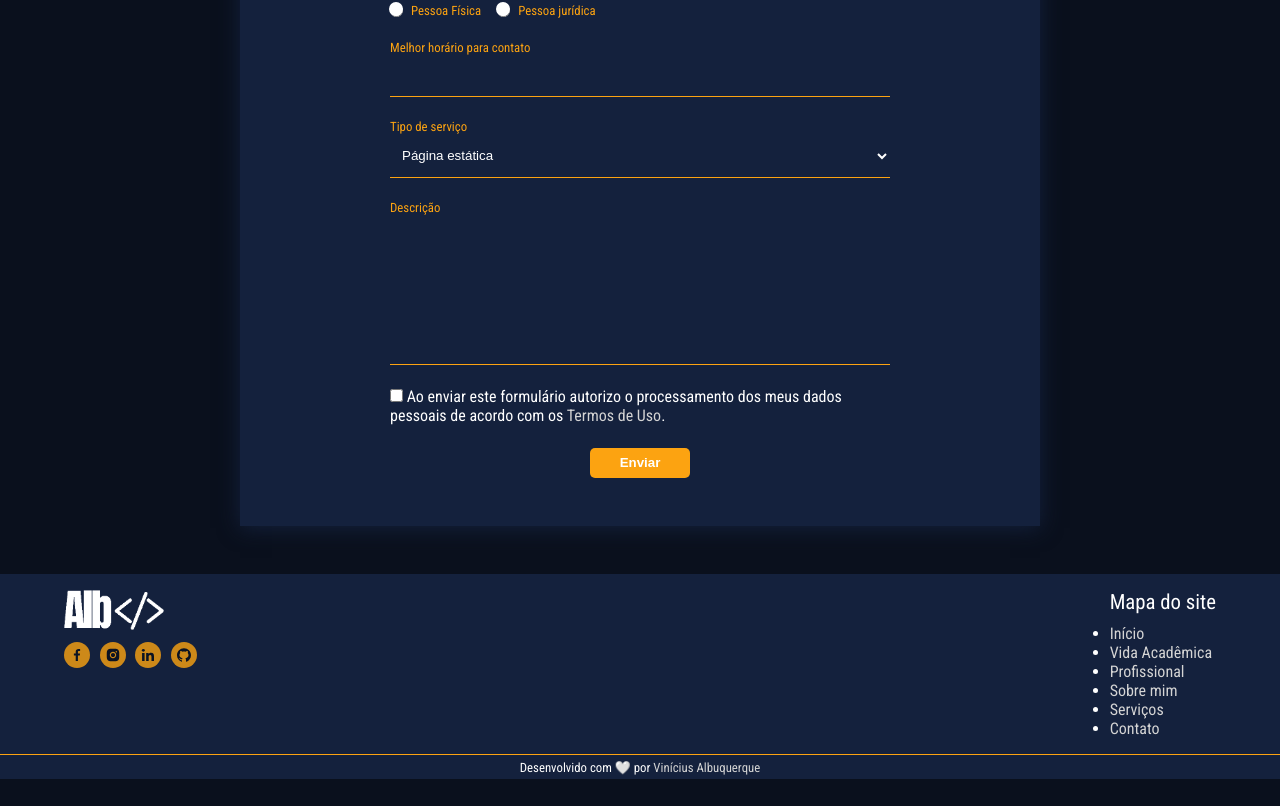
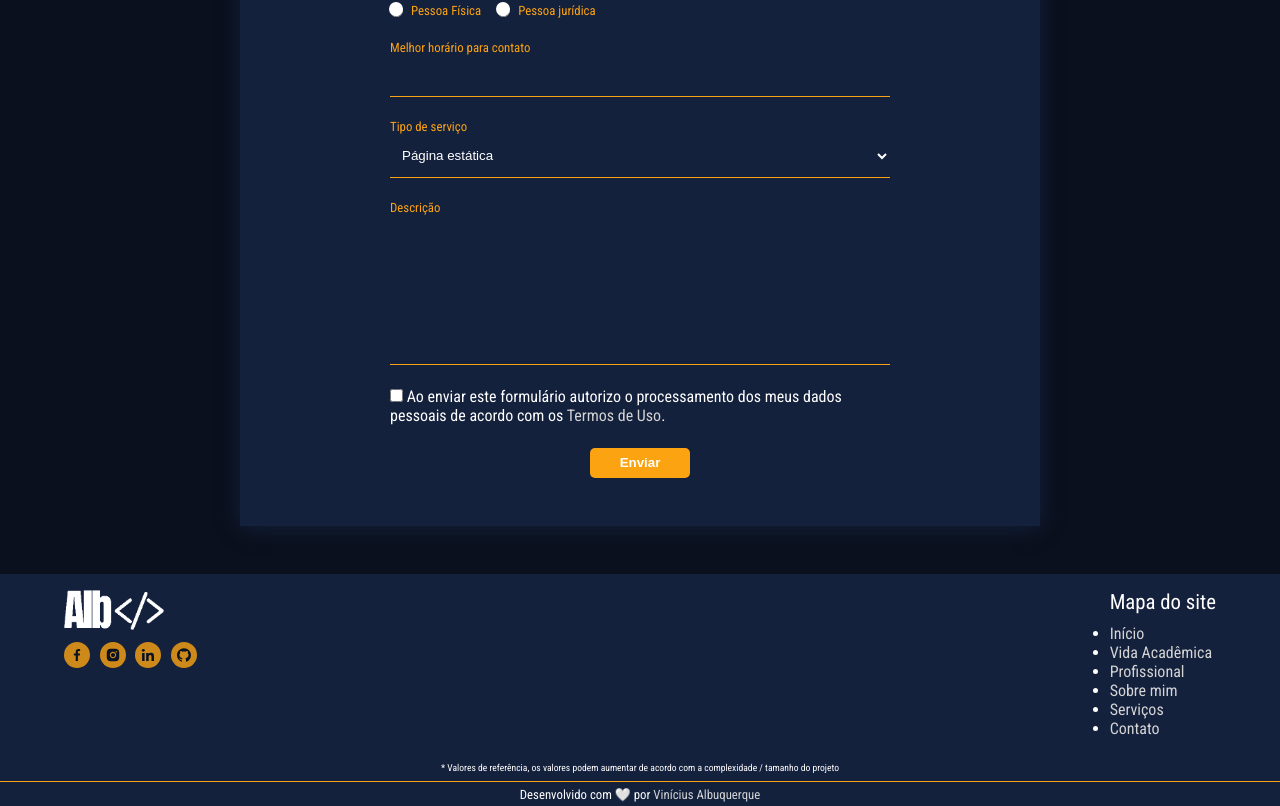
Before and after one commit to allbdev/lp-vanilla, a plain HTML site: page index.html in a window 1280 px wide. Shown: the part 3259-4065 px from the top of the page. Before the commit the page ends 4038 px from the top, so only its background shows below. Drawn offline with Linux system fonts and the light colour scheme.

Commit message:
footer adjust

```diff
--- a/css/style.css
+++ b/css/style.css
@@ -269,3 +269,11 @@ footer {
     font-size: 1.3rem;
     margin-bottom: 10px;
 }
+
+.reference {
+    margin: .5rem auto;
+    width: 1200px;
+    max-width: 90%;
+    text-align: center;
+    font-size: .6rem;
+}
--- a/index.html
+++ b/index.html
@@ -412,6 +412,7 @@
                 <li><a href="#contato">Contato</a></li>
             </ul>
         </div>
+        <p class="reference">* Valores de referência, os valores podem aumentar de acordo com a complexidade / tamanho do projeto</p>
         <div class="developed-by">
             <p>Desenvolvido com &#129293; por <a href="https://github.com/dev-alb" target="_blank">Vinícius Albuquerque</a></p>
         </div>
```
